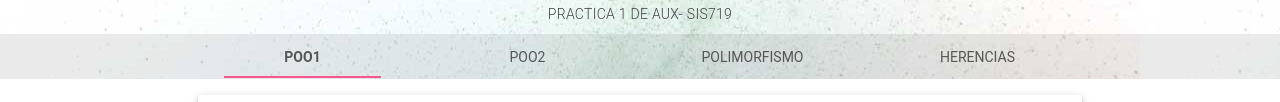
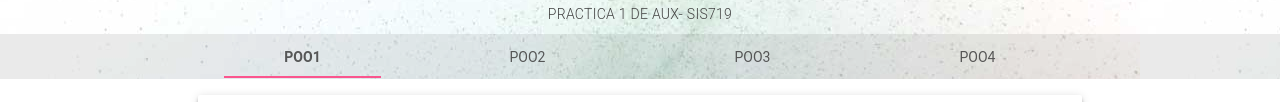
Before and after one commit to QueenBel/practica1, a plain HTML site: page contact.html in a window 1280 px wide. Shown: the part 166-268 px from the top of the page. Drawn offline with Linux system fonts and the light colour scheme.

Commit message:
en git hub

```diff
--- a/contact.html
+++ b/contact.html
@@ -41,8 +41,8 @@
                 <nav class="mdl-navigation mdl-typography--body-1-force-preferred-font">
                     <a class="mdl-navigation__link is-active" href="index.html">poo1</a>
                     <a class="mdl-navigation__link" href="blog.html">poo2</a>
-                    <a class="mdl-navigation__link" href="about.html">Polimorfismo</a>
-                    <a class="mdl-navigation__link" href="contact.html">Herencias</a>
+                    <a class="mdl-navigation__link" href="about.html">poo3</a>
+                    <a class="mdl-navigation__link" href="contact.html">poo4</a>
                 </nav>
             </div>
         </header>
```
